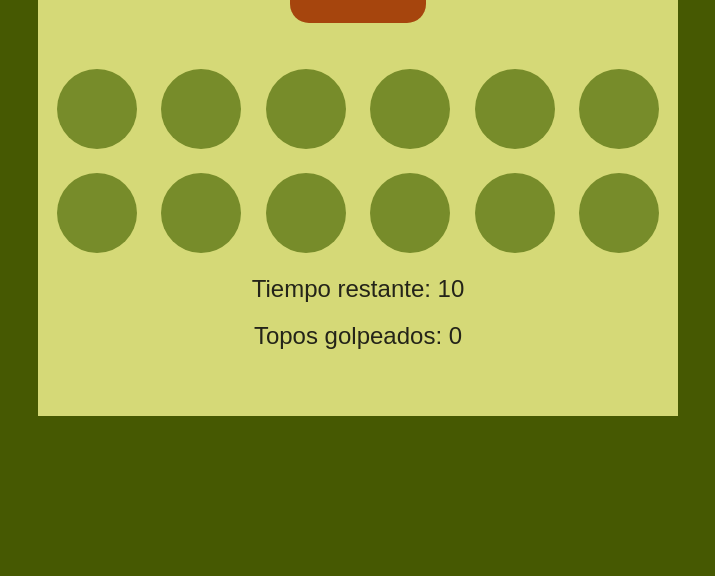
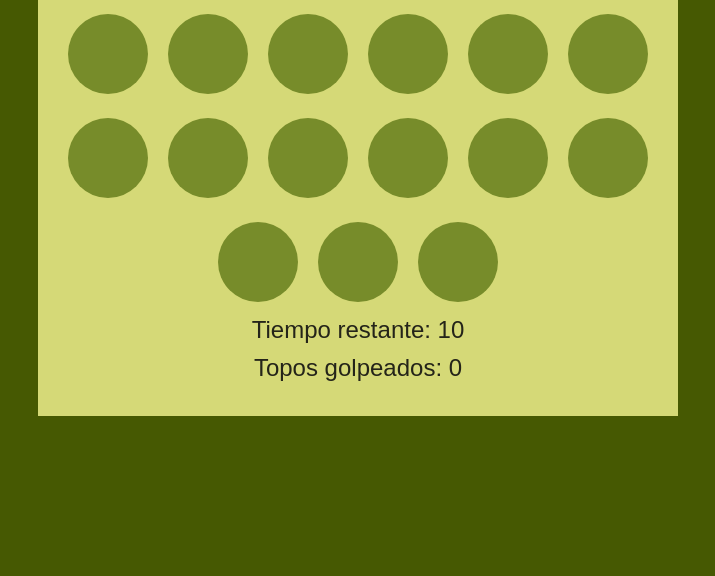
Before and after one commit to carlosev95/whackamole, a plain HTML site: page index.html in a window 1280 px wide. Shown: the part 224-800 px from the top of the page, without its empty margins (282-997 px from the left). Drawn offline with Linux system fonts and the light colour scheme.

Commit message:
Creamos las funciones en JS para insertar los topos y el temporizador de forma dinamica

```diff
--- a/index.html
+++ b/index.html
@@ -7,51 +7,15 @@
     <title>Whack-A-Mole</title>
 </head>
 <body>
-    <section id="game-container">
+    <section id="game-container" class="pointer-image">
         <div id="cabecera">
             <span id="tagline">Wack-A-Mole!</span>
         </div>
         <h2>Pégale a los topos que puedas antes de tiempo</h2>
         <button id="startButton">Iniciar</button>
-        <div id="gameArea">
-            <div class="hole">
-                <div class="mole"></div>
-            </div>
-            <div class="hole">
-                <div class="mole"></div>
-            </div>
-            <div class="hole">
-                <div class="mole"></div>
-            </div>
-            <div class="hole">
-                <div class="mole"></div>
-            </div>
-            <div class="hole">
-                <div class="mole"></div>
-            </div>
-            <div class="hole">
-                <div class="mole"></div>
-            </div>
-            <div class="hole">
-                <div class="mole"></div>
-            </div>
-            <div class="hole">
-                <div class="mole"></div>
-            </div>
-            <div class="hole">
-                <div class="mole"></div>
-            </div>
-            <div class="hole">
-                <div class="mole"></div>
-            </div>
-            <div class="hole">
-                <div class="mole"></div>
-            </div>
-            <div class="hole">
-                <div class="mole"></div>
-            </div>
+        <div id="game-area">
         </div>
-        <div id="timer">Tiempo restante: 10</div>
+        <div id="timer">Tiempo restante: <span id="timer-value"></span></div>
         <div id="score">Topos golpeados: 0</div>
         <div id="final-message"></div>
     </section>
--- a/js/game.js
+++ b/js/game.js
@@ -10,7 +10,28 @@ const moles = document.getElementsByClassName("mole")
 const timerDisplay = document.getElementById("timer")
 const scoreDisplay = document.getElementById("score")
 const elemento = document.getElementById("game-container")
+const gameContainer = document.getElementById("game-area")
 
+//Insertar el tiempo restante de forma dinámica en HTML
+const timerValueElement = document.getElementById('timer-value')
+timerValueElement.textContent = timer;
+
+//Función para agregar la cantidad de div deseada
+const numberOfDiv = 15; // Cambia este valor según la cantidad de repeticiones deseadas
+for (let i = 0; i < numberOfDiv; i++) {
+    const outerDiv = document.createElement('div');
+    const innerDiv = document.createElement('div');
+
+    // Establece las clases, estilos u otros atributos según sea necesario
+    outerDiv.className = 'hole';
+    innerDiv.className = 'mole';
+
+    // Agrega el div interior al div exterior
+    outerDiv.appendChild(innerDiv);
+
+    // Agrega el div exterior al contenedor principal
+    gameContainer.appendChild(outerDiv);
+}
 //Evento click para cambiar imagen del puntero
 elemento.addEventListener('mousedown', function() {
     elemento.style.cursor = 'url(../img/mazo_click.png), auto';
```
